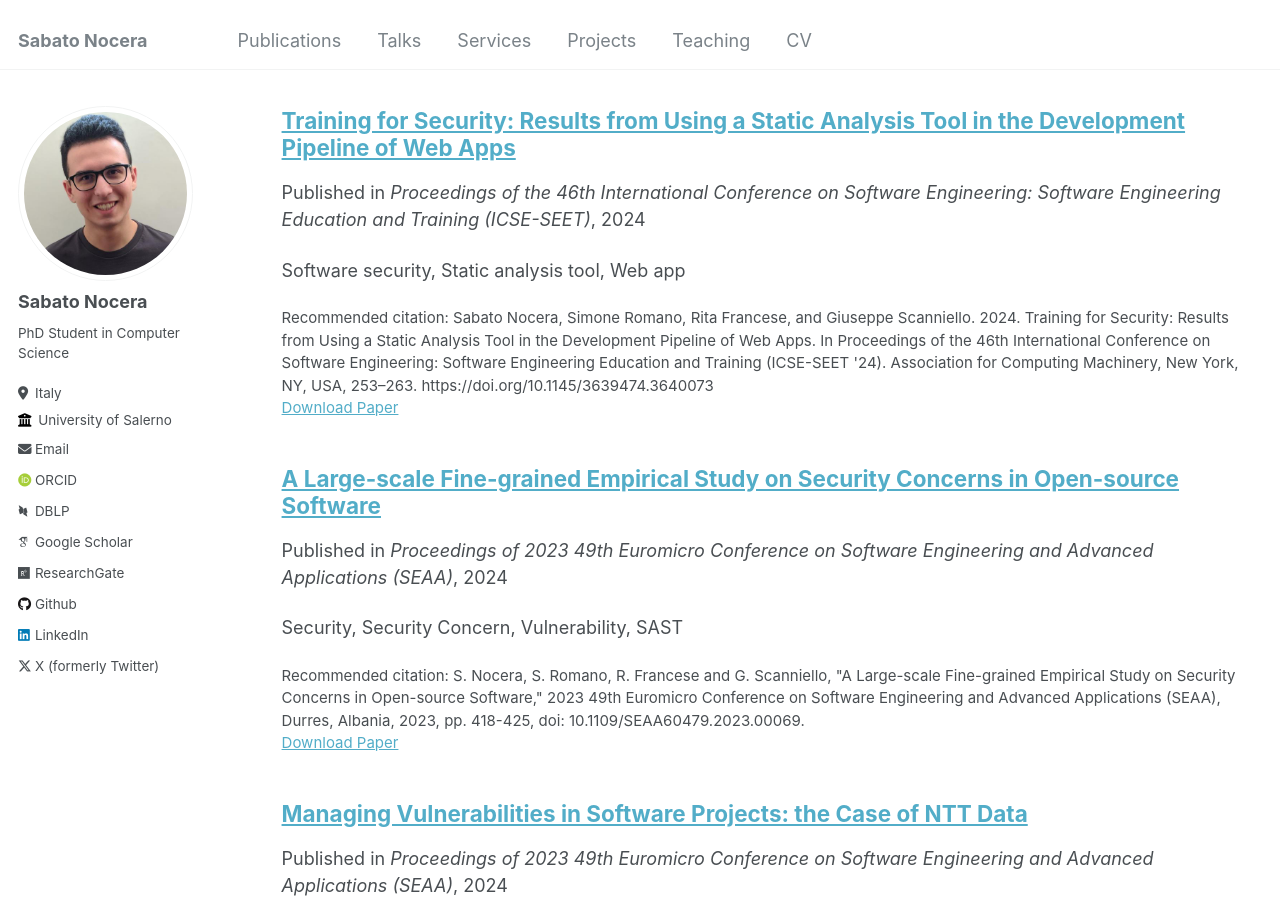
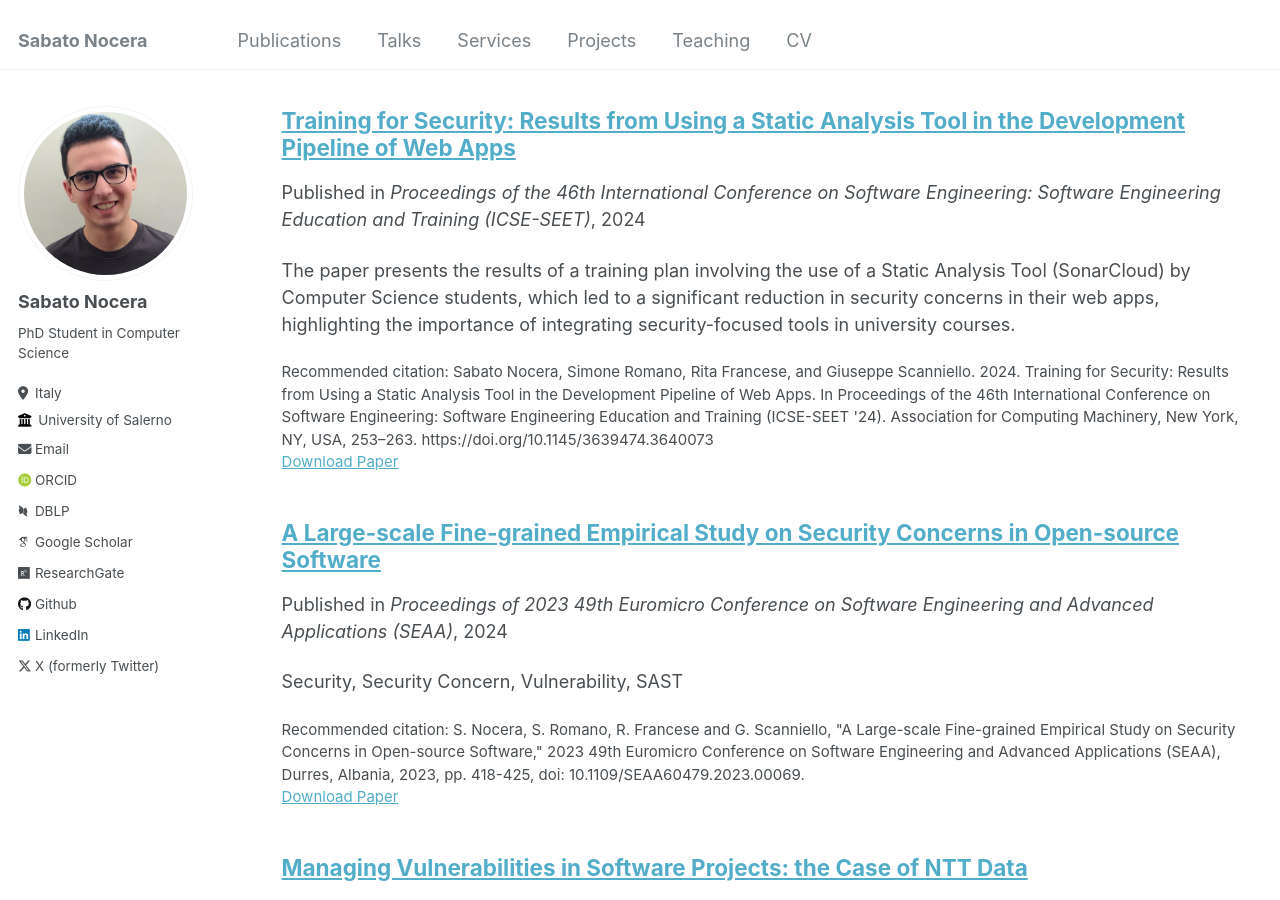
Before and after one commit to sabato-nocera/sabato-nocera.github.io, a Jekyll site: the page built from _pages/publications.md, in a window 1280 px wide and 900 px high, scrolled down 497 px. Built offline with Jekyll 4.4.1, drawn with Linux system fonts in a browser that asks for light colours; some web fonts are replaced.

Commit message:
Update nocera_2024_icse_seet.md

```diff
--- a/_publications/nocera_2024_icse_seet.md
+++ b/_publications/nocera_2024_icse_seet.md
@@ -2,7 +2,7 @@
 title: "Training for Security: Results from Using a Static Analysis Tool in the Development Pipeline of Web Apps"
 collection: publications
 permalink: /publication/nocera_2024_icse_seet
-excerpt: 'Software security, Static analysis tool, Web app'
+excerpt: 'The paper presents the results of a training plan involving the use of a Static Analysis Tool (SonarCloud) by Computer Science students, which led to a significant reduction in security concerns in their web apps, highlighting the importance of integrating security-focused tools in university courses.'
 date: 2024-05-24
 venue: 'Proceedings of the 46th International Conference on Software Engineering: Software Engineering Education and Training (ICSE-SEET)'
 slidesurl: # 'http://academicpages.github.io/files/slides1.pdf'
```
